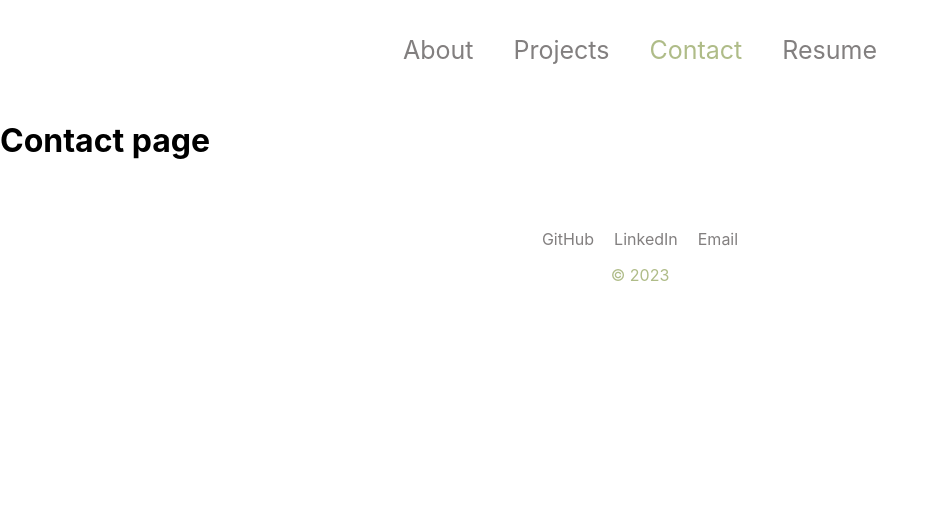
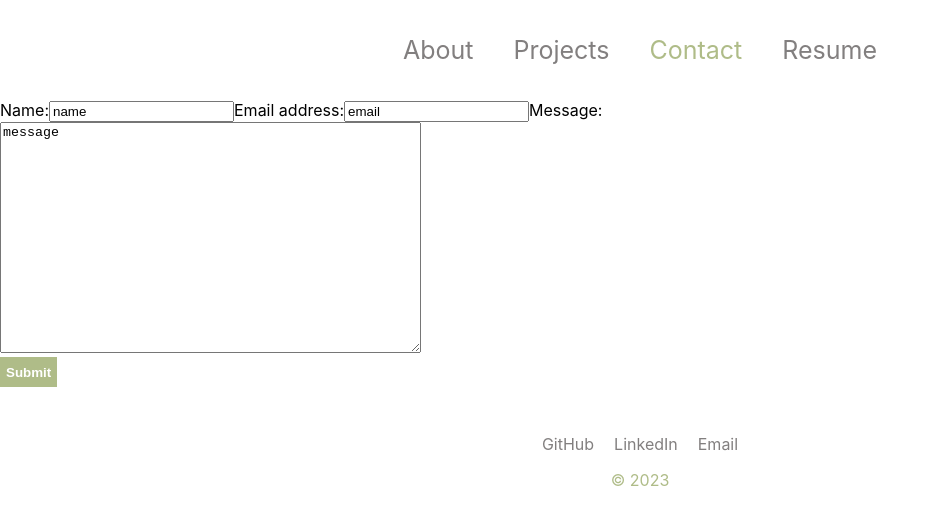
Before and after one commit to VictoriaCook/react-portfolio, a React (Create React App) app in the folder portfolio/: page /contact in a window 1280 px wide. Shown: the top 524 px of the page, without its empty margins (0-939 px from the left). Built offline with nearby package versions, Linux system fonts and the light colour scheme.

Commit message:
add basic contact form

```diff
--- a/portfolio/src/components/Contact/Contact.js
+++ b/portfolio/src/components/Contact/Contact.js
@@ -1,9 +1,32 @@
 import React from "react";
+import "./Contact.css";
 
 export default function Contact() {
     return (
         <div>
-            <h1> Contact page </h1>
+            <form className="form">
+                <label>Name:</label>
+                <input
+                    value="name"
+                    name="name"
+                    type="text"
+                    placeholder="Name"
+                />
+                <label>Email address:</label>
+                <input
+                    value="email"
+                    name="email"
+                    type="email"
+                    placeholder="Email"
+                />
+                <label>Message:</label><br></br>
+                <textarea rows="15" cols="50"
+                    value="message"
+                    name="message"
+                    type="message"
+                /><br></br>
+                <button type="button" id="submitBtn">Submit</button>
+            </form>
         </div>
-      )
+    );
   }
```
